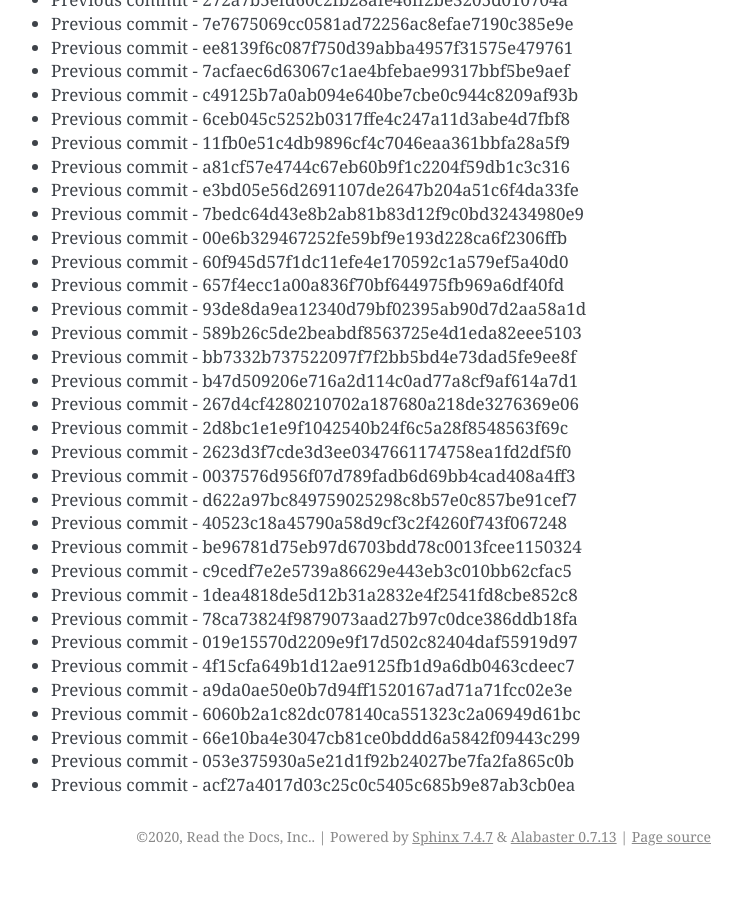
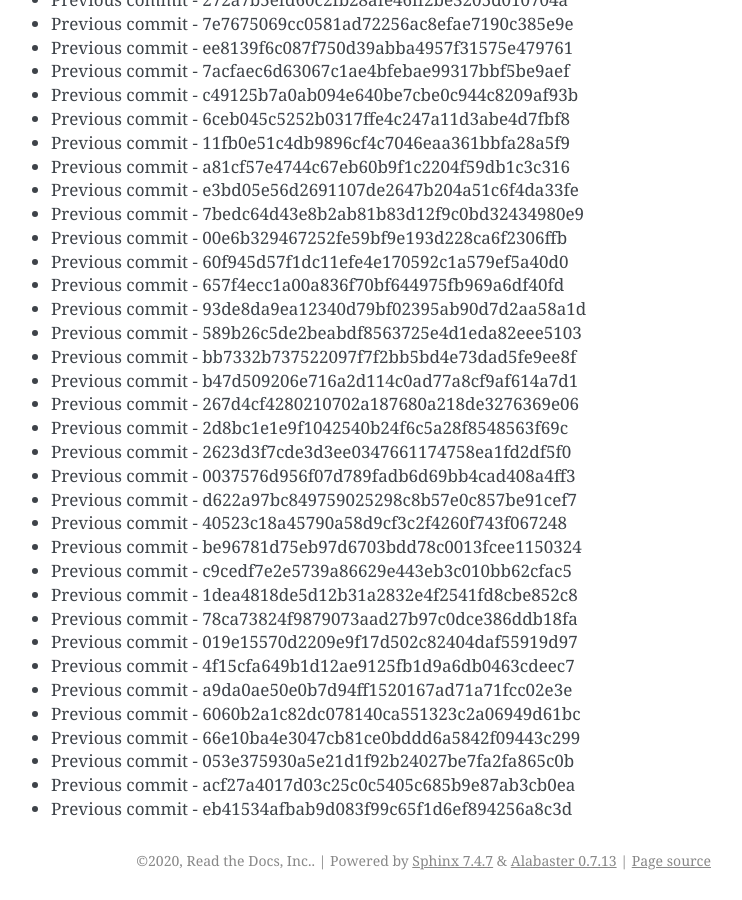
Before and after one commit to readthedocs/rtd-git-stresstest, a Sphinx documentation site: the page built from docs/updates.rst, in a window 1280 px wide and 900 px high, scrolled down 44894 px. Shown: the whole window, without its empty margins (399-1141 px from the left). Built offline with Sphinx 7.4.7, drawn with Linux system fonts in a browser that asks for light colours; before the commit the page ends 45770 px from its top, so only the background shows below that.

Commit message:
Generating commit from previous: eb41534afbab9d083f99c65f1d6ef894256a8c3d

```diff
--- a/docs/updates.rst
+++ b/docs/updates.rst
@@ -1918,3 +1918,4 @@ It can be tested for any performance characteristics.
 * Previous commit - 66e10ba4e3047cb81ce0bddd6a5842f09443c299
 * Previous commit - 053e375930a5e21d1f92b24027be7fa2fa865c0b
 * Previous commit - acf27a4017d03c25c0c5405c685b9e87ab3cb0ea
+* Previous commit - eb41534afbab9d083f99c65f1d6ef894256a8c3d
```
